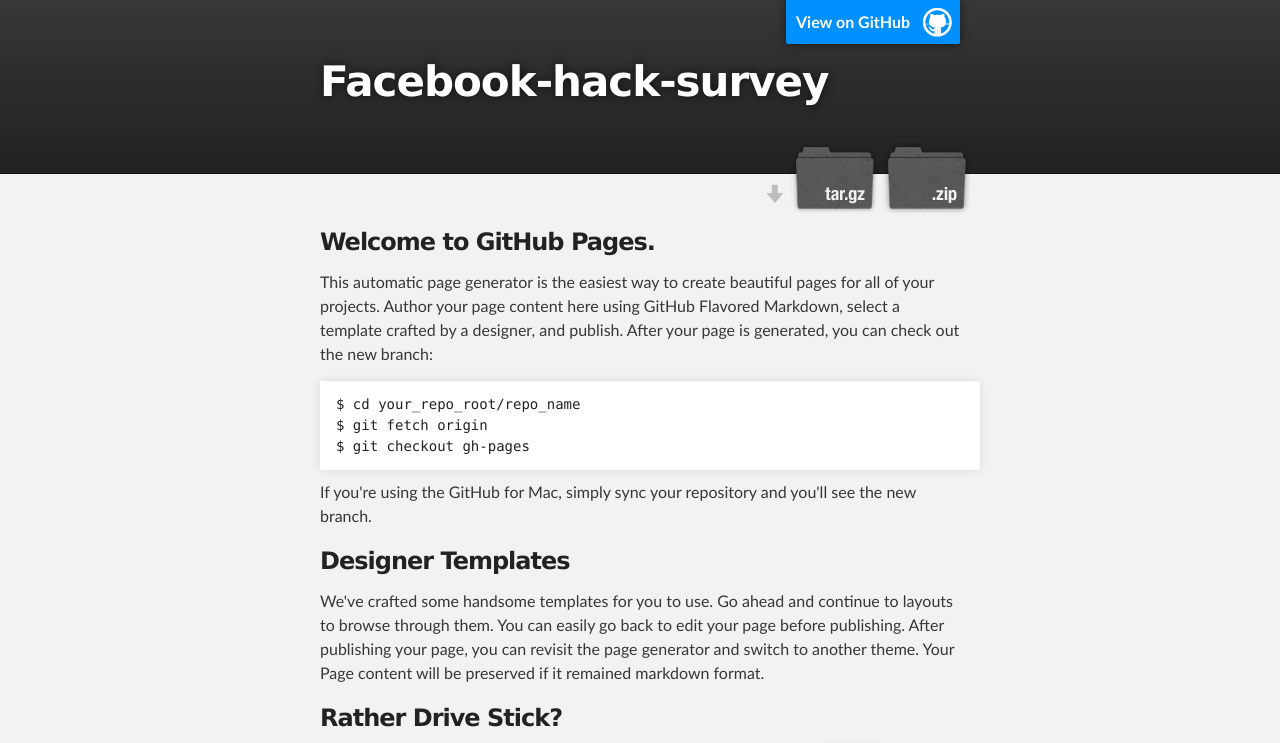
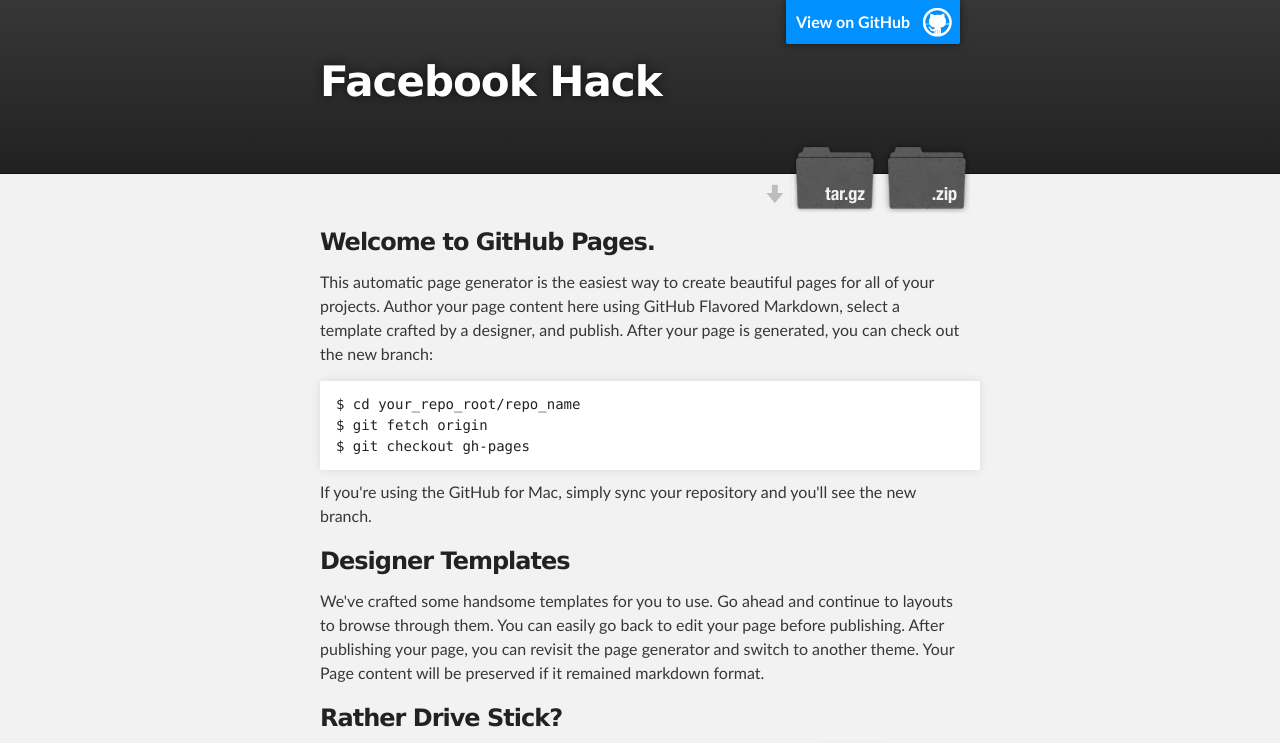
Before and after one commit to Liang/Facebook-Hack-Survey, a plain HTML site: page index.html in a window 1280 px wide. Shown: the top 743 px of the page. Drawn offline with Linux system fonts and the light colour scheme.

Commit message:
Change H1 Title

```diff
--- a/index.html
+++ b/index.html
@@ -18,7 +18,7 @@
         <header class="inner">
           <a id="forkme_banner" href="https://github.com/Liang/Facebook-Hack-Survey">View on GitHub</a>
 
-          <h1 id="project_title">Facebook-hack-survey</h1>
+          <h1 id="project_title">Facebook Hack</h1>
           <h2 id="project_tagline"></h2>
 
             <section id="downloads">
```
